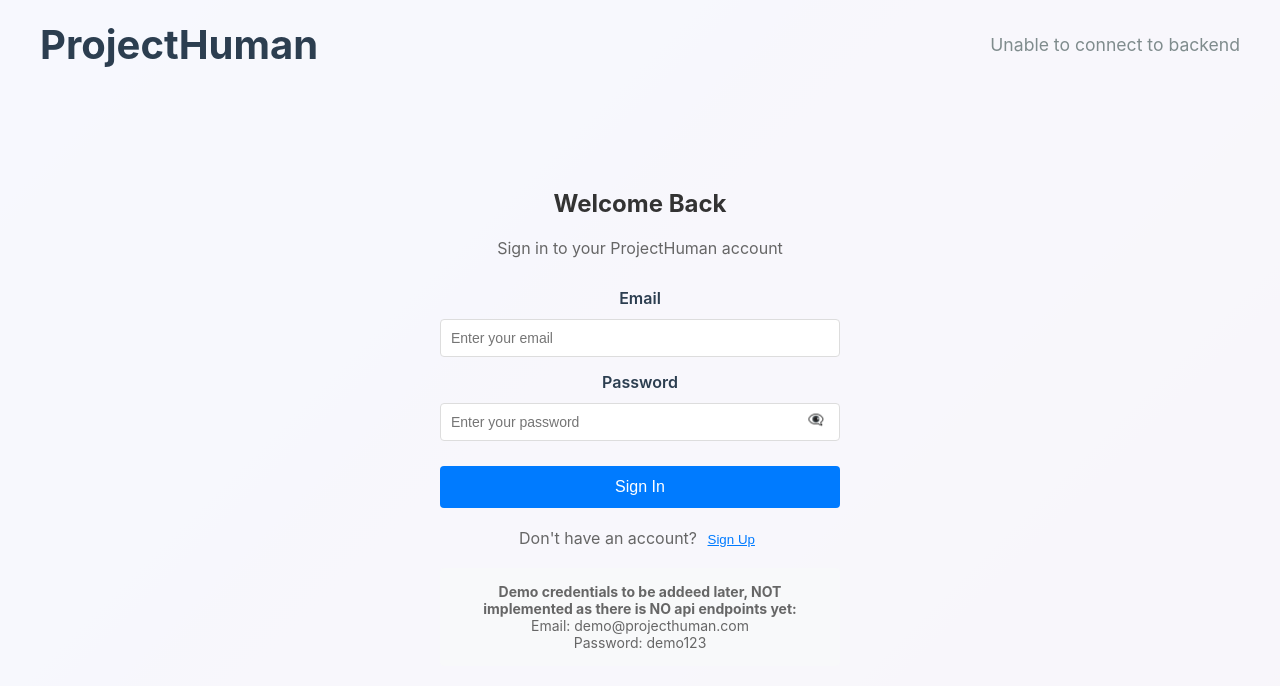
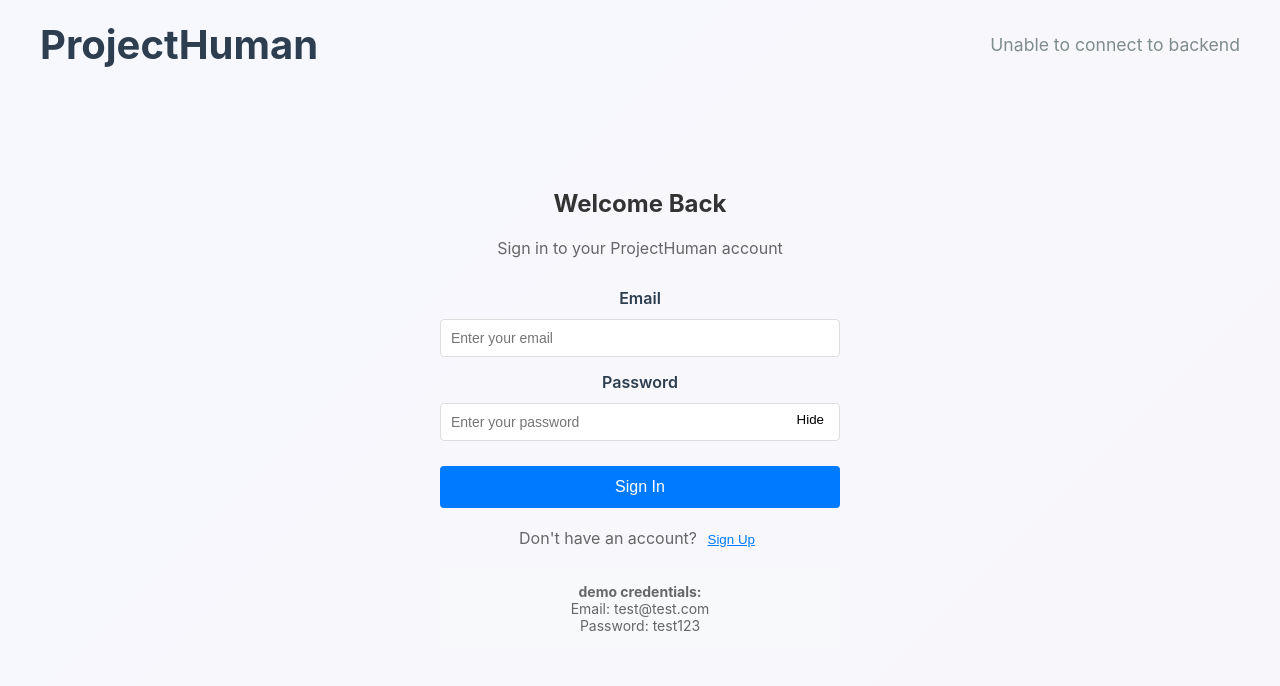
Before and after one commit to haurisC/projecthumanrepo, a React (Create React App) app in the folder react-frontend/: page / in a window 1280 px wide. Shown: the top 686 px of the page. Built offline with nearby package versions, Linux system fonts and the light colour scheme; no server answers.

Commit message:
Update password visibility toggle text and demo credentials in Login component

```diff
--- a/react-frontend/src/components/Login.js
+++ b/react-frontend/src/components/Login.js
@@ -241,7 +241,7 @@ const Login = () => {
               }}
               disabled={isLoading}
             >
-              {showPassword ? '👁️' : '👁️‍🗨️'}
+              {showPassword ? 'Show' : 'Hide'}
             </button>
           </div>
           {formErrors.password && (
@@ -297,9 +297,9 @@ const Login = () => {
       {isLoginMode && (
         <div style={{ marginTop: '20px', padding: '15px', backgroundColor: '#f8f9fa', borderRadius: '4px' }}>
           <div style={{ fontSize: '14px', color: '#666' }}>
-            <strong>Demo credentials to be addeed later, NOT implemented as there is NO api endpoints yet:</strong><br />
-            Email: demo@projecthuman.com<br />
-            Password: demo123
+            <strong>demo credentials:</strong><br />
+            Email: test@test.com<br />
+            Password: test123
           </div>
         </div>
       )}
```
